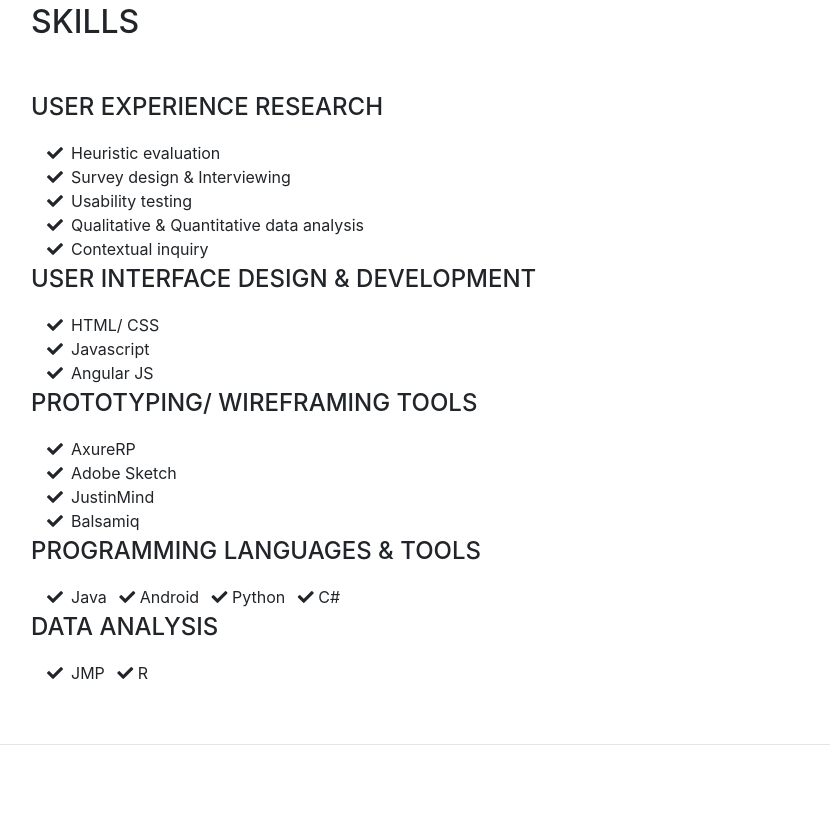
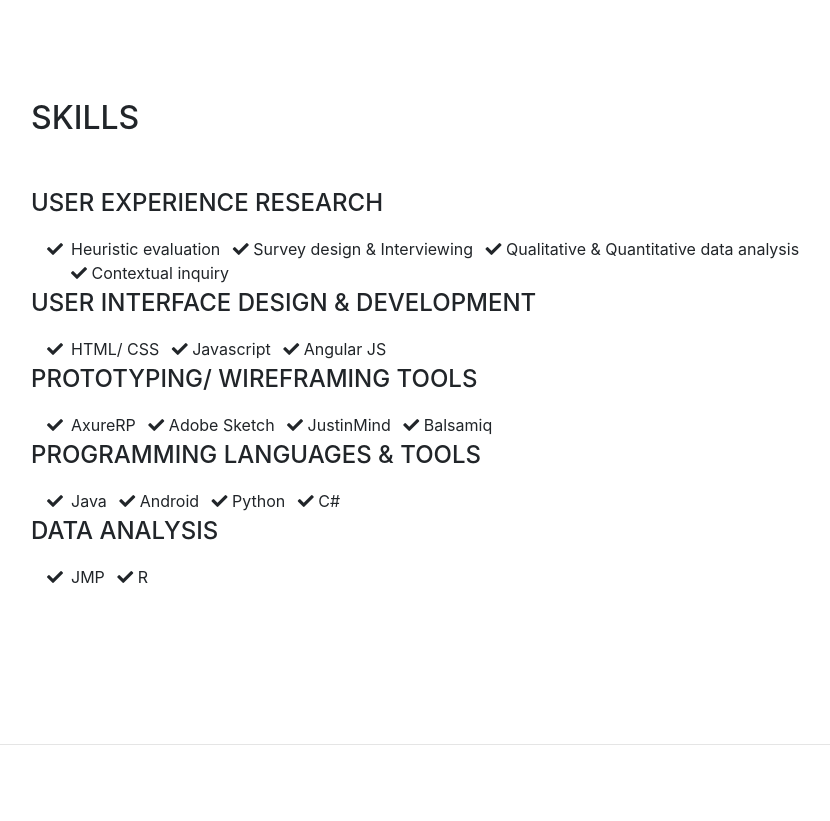
Before and after one commit to meena3791/meena3791.github.io, a website with bundled scripts: page index.html in a window 1280 px wide. Shown: the part 2459-3280 px from the top of the page, without its empty margins (289-1119 px from the left). Built offline with nearby package versions, Linux system fonts and the light colour scheme; a web font is replaced by a local one.

Commit message:
update index.html
updated skills section. made everything as list item inline

```diff
--- a/index.html
+++ b/index.html
@@ -158,47 +158,44 @@
 
           <div class="subheading mb-3">User Experience Research</div>
           <ul class="fa-ul mb-0">
-            <li>
+             <li class="list-inline-item">
               <i class="fa-li fa fa-check"></i>
-              Heuristic evaluation</li>
-            <li>
-              <i class="fa-li fa fa-check"></i>
-              Survey design  &amp; Interviewing</li>
-            <li>
-              <i class="fa-li fa fa-check"></i>
-              Usability testing</li>
-            <li>
-              <i class="fa-li fa fa-check"></i>
-              Qualitative &amp; Quantitative data analysis</li>
-            <li>
-              <i class="fa-li fa fa-check"></i>
-              Contextual inquiry</li>
+             Heuristic evaluation</li>
+            <li class="list-inline-item">
+              <i class="fa fa-check"></i>
+               Survey design  &amp; Interviewing</li>
+            <li class="list-inline-item">
+              <i class="fa fa-check"></i>
+               Qualitative &amp; Quantitative data analysis</li>
+              <li class="list-inline-item">
+              <i class="fa fa-check"></i>
+                Contextual inquiry</li>
           </ul>
           <div class="subheading mb-3">User Interface design &amp; development</div>
           <ul class="fa-ul mb-0">
-            <li>
+              <li class="list-inline-item">
               <i class="fa-li fa fa-check"></i>
               HTML/ CSS</li>
-            <li>
-              <i class="fa-li fa fa-check"></i>
+            <li class="list-inline-item">
+              <i class="fa fa-check"></i>
               Javascript</li>
-            <li>
-              <i class="fa-li fa fa-check"></i>
-              Angular JS</li>
+            <li class="list-inline-item">
+              <i class="fa fa-check"></i>
+               Angular JS</li>
           </ul>
           <div class="subheading mb-3">Prototyping/ Wireframing tools</div>
           <ul class="fa-ul mb-0">
-            <li>
+             <li class="list-inline-item">
               <i class="fa-li fa fa-check"></i>
               AxureRP</li>
-            <li>
-              <i class="fa-li fa fa-check"></i>
+            <li class="list-inline-item">
+              <i class="fa fa-check"></i>
               Adobe Sketch</li>
-            <li>
-              <i class="fa-li fa fa-check"></i>
+            <li class="list-inline-item">
+              <i class="fa fa-check"></i>
               JustinMind</li>
-            <li>
-              <i class="fa-li fa fa-check"></i>
+            <li class="list-inline-item">
+              <i class="fa fa-check"></i>
               Balsamiq</li>
           </ul>
           <div class="subheading mb-3">Programming Languages &amp; Tools</div>
```
